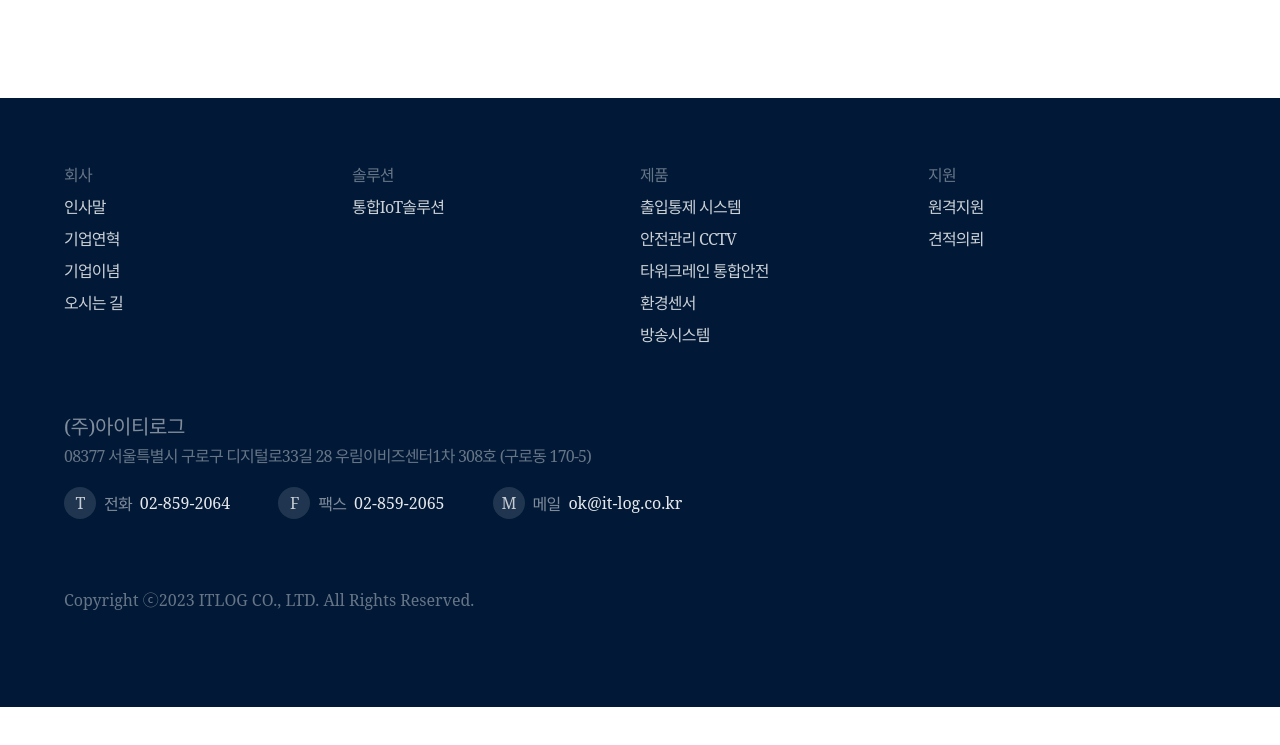
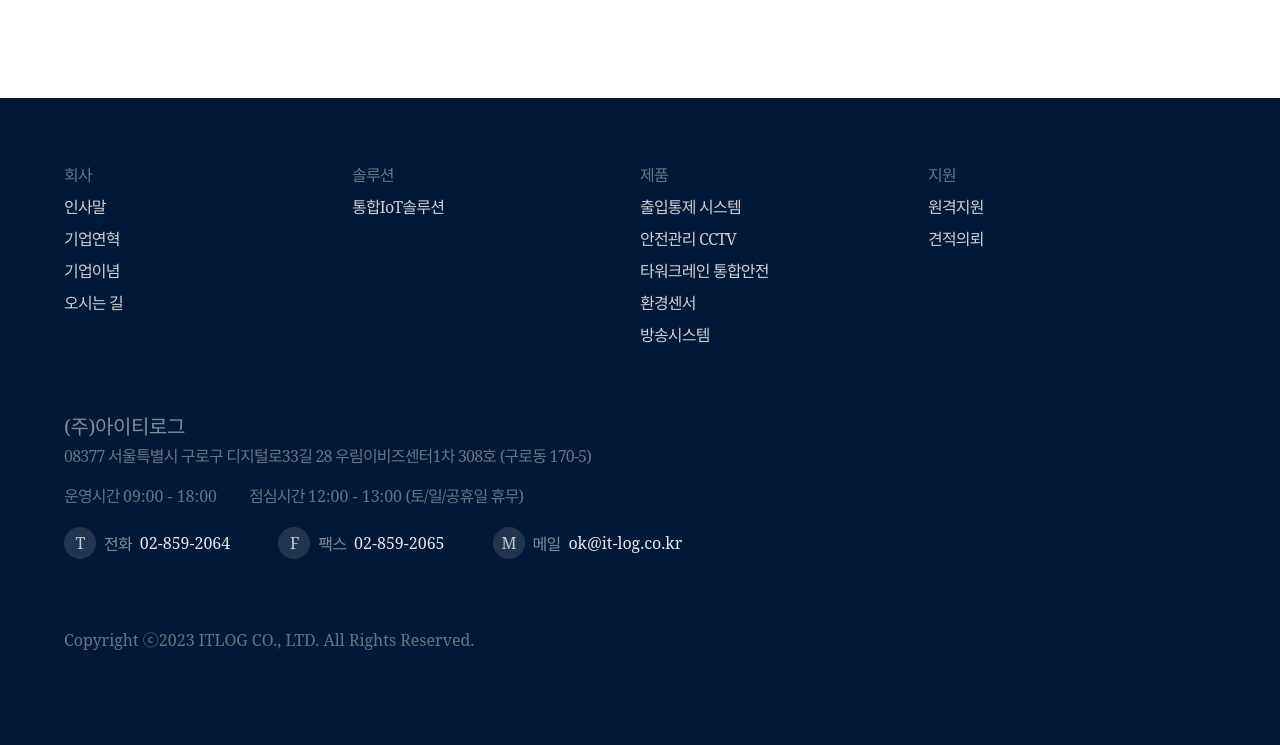
Before and after one commit to kwngmin/itlog_new_homepage, a plain HTML site: page IoT.html in a window 1280 px wide. Shown: the part 3388-4133 px from the top of the page. Before the commit the page ends 4095 px from the top, so only its background shows below. Drawn offline with nearby package versions, Linux system fonts and the light colour scheme; a web font is replaced by a local one.

Commit message:
푸터에 운영시간, 점심시간 추가

```diff
--- a/IoT.html
+++ b/IoT.html
@@ -639,7 +639,17 @@
                 (구로동 170-5)
               </p>
             </div>
-
+            <div class="footer-worktime">
+              <span
+                >운영시간
+                <span class="footer-worktime-time">09:00 - 18:00</span></span
+              >
+              <span>
+                점심시간
+                <span class="footer-worktime-time">12:00 - 13:00</span>
+                (토/일/공휴일 휴무)
+              </span>
+            </div>
             <ul class="help-center-lists">
               <li class="help-center-list">
                 <div class="help-center-circle">T</div>
--- a/src/css/style.css
+++ b/src/css/style.css
@@ -1335,6 +1335,15 @@
   font-size: 1.125rem;
   margin-bottom: 1px;
 }
+.footer-worktime {
+  opacity: 0.4;
+  display: flex;
+  gap: 2rem;
+}
+.footer-worktime-time {
+  letter-spacing: 0;
+  font-weight: 300;
+}
 /* 1366px 이하 */
 @media screen and (max-width: 1365px) {
   a,
@@ -1415,4 +1424,8 @@
   .help-center-link {
     font-size: 1rem;
   }
+  .footer-worktime {
+    flex-direction: column;
+    gap: 0;
+  }
 }
```
Also changed, not shown: broadcast.html (+11 -1 lines), cctv.html (+11 -1 lines), consulting.html (+11 -1 lines), gate.html (+11 -1 lines), history.html (+11 -1 lines), index.html (+11 -1 lines), introduce.html (+11 -1 lines), sensor.html (+11 -1 lines), towercrane.html (+11 -1 lines), vision.html (+11 -1 lines), way.html (+11 -1 lines).
